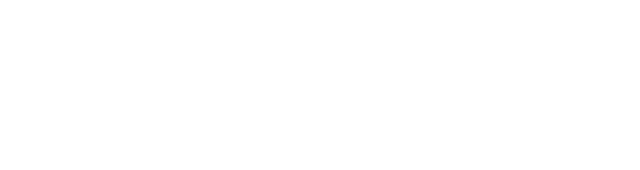
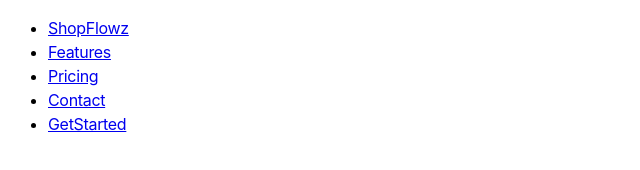
Before and after one commit to Kamran-Riyaz/shopflowz-landing-page, a plain HTML site: page index.html in a window 1280 px wide. Shown: the whole page, without its empty margins (0-640 px from the left). Drawn offline with Linux system fonts and the light colour scheme.

Commit message:
add HTML structure and CSS reset styles

```diff
--- a/index.html
+++ b/index.html
@@ -3,12 +3,29 @@
   <head>
     <meta charset="UTF-8" />
     <meta name="viewport" content="width=device-width, initial-scale=1.0" />
+    <meta
+      name="description"
+      content="Run your shop smarter with ShopFlowz. Manage billing, inventory, and customers in one simple system built for modern businesses."
+    />
     <title>ShopFlowz</title>
     <link
       rel="shortcut icon"
       href="assets/images/favicon.png"
       type="image/x-icon"
     />
+    <link rel="stylesheet" href="style.css" />
   </head>
-  <body></body>
+  <body>
+    <header>
+      <nav>
+        <ul>
+          <li><a href="#">ShopFlowz</a></li>
+          <li><a href="#">Features</a></li>
+          <li><a href="#">Pricing</a></li>
+          <li><a href="#">Contact</a></li>
+          <li><a href="#">GetStarted</a></li>
+        </ul>
+      </nav>
+    </header>
+  </body>
 </html>
--- a/style.css
+++ b/style.css
@@ -0,0 +1,35 @@
+/* Recommended Modern Reset */
+*,
+*::before,
+*::after {
+  box-sizing: border-box;
+}
+
+body {
+  font-family:
+    "Inter",
+    -apple-system,
+    BlinkMacSystemFont,
+    "Segoe UI",
+    Roboto,
+    sans-serif;
+    letter-spacing: -0.02em;
+  line-height: 1.5;
+  -webkit-font-smoothing: antialiased;
+}
+
+img,
+picture,
+video,
+canvas,
+svg {
+  display: block;
+  max-width: 100%;
+}
+
+input,
+button,
+textarea,
+select {
+  font: inherit;
+}
```
